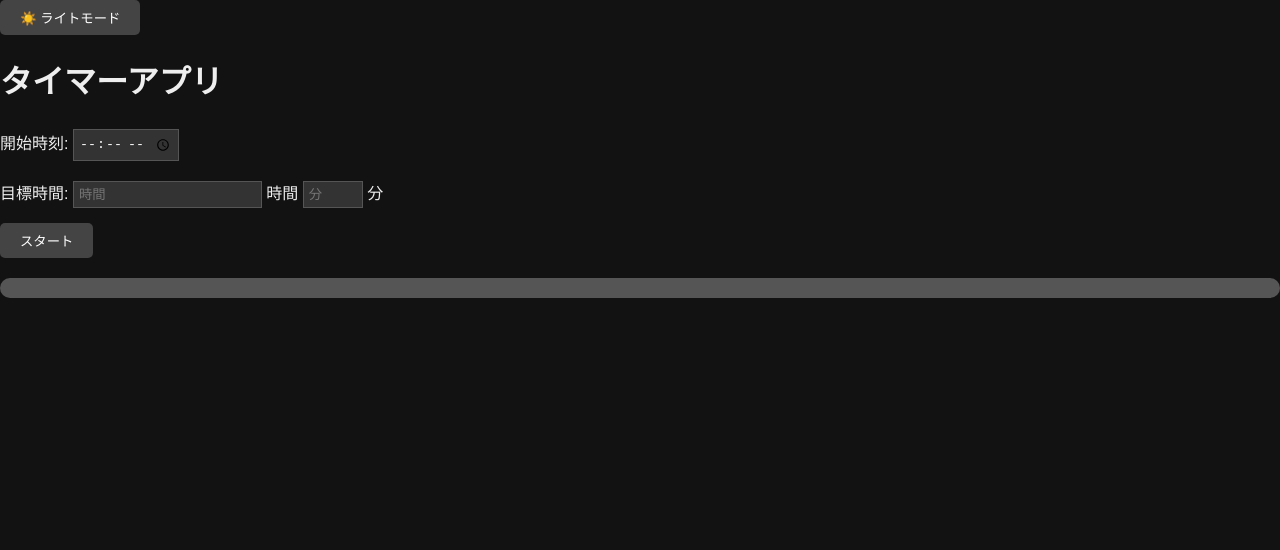
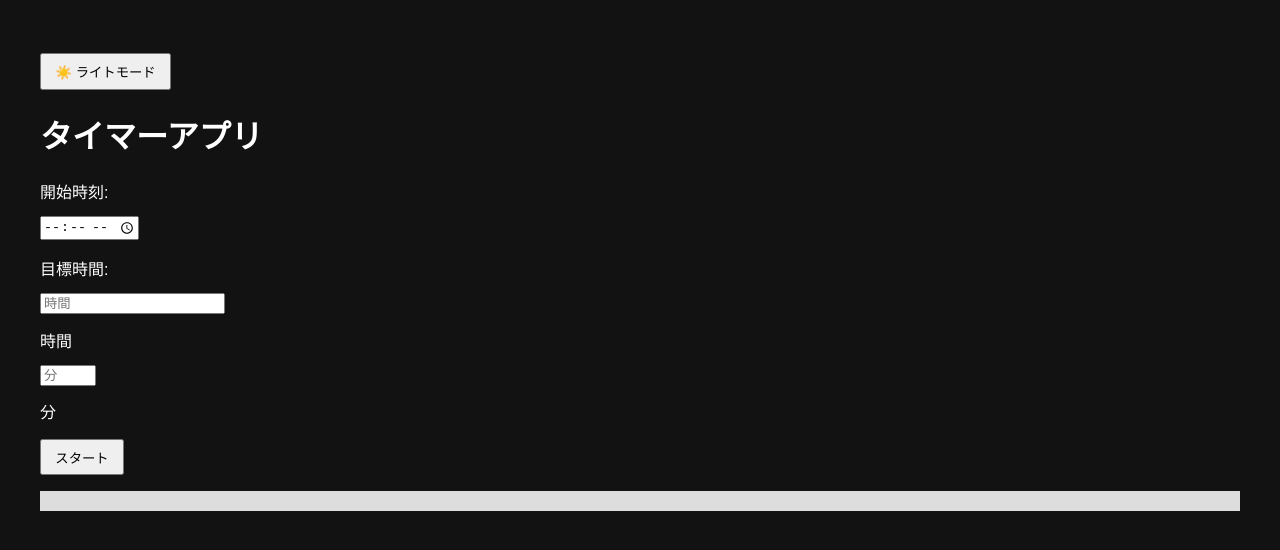
Before and after one commit to ngntik/My-timer, a plain HTML site: page index.html in a window 1280 px wide. Both pictures are taken after a click on the button "🌙 ダークモード". Drawn offline with Linux system fonts and the light colour scheme.

Commit message:
Update style.css

```diff
--- a/style.css
+++ b/style.css
@@ -1,100 +1,34 @@
 body {
   font-family: sans-serif;
-  background-color: #f4f4f4;
-  color: #333;
-  margin: 0;
-  padding: 0;
+  padding: 2em;
+  background-color: white;
+  color: black;
+  transition: background-color 0.3s, color 0.3s;
 }
 
-.container {
-  max-width: 500px;
-  margin: 80px auto;
-  background-color: #fff;
-  padding: 30px;
-  border-radius: 10px;
-  box-shadow: 0 0 10px rgba(0, 0, 0, 0.1);
+.dark {
+  background-color: #121212;
+  color: white;
 }
 
-label {
+label, input, button {
   display: block;
-  margin-bottom: 10px;
-}
-
-input {
-  padding: 5px;
-  margin: 5px 0;
-}
-
-button {
-  padding: 8px 20px;
-  background-color: #1976d2;
-  color: white;
-  border: none;
-  border-radius: 5px;
-  cursor: pointer;
-}
-
-button:hover {
-  background-color: #1565c0;
+  margin: 1em 0;
 }
 
 .progress-container {
   width: 100%;
   height: 20px;
-  background-color: #ddd;
-  border-radius: 10px;
-  margin: 20px 0;
+  background: #ddd;
+  margin-top: 1em;
 }
 
 .progress-bar {
   height: 100%;
+  background: green;
   width: 0%;
-  background-color: #4caf50;
-  border-radius: 10px;
-  transition: width 0.2s ease;
 }
 
-/* ダークモード用スタイル */
-body.dark {
-  background-color: #121212;
-  color: #eee;
+button {
+  padding: 0.5em 1em;
 }
-
-body.dark .container {
-  background-color: #1e1e1e;
-  box-shadow: 0 0 10px rgba(255, 255, 255, 0.05);
-}
-
-body.dark input,
-body.dark input[type="time"] {
-  background-color: #333;
-  color: #fff;
-  border: 1px solid #555;
-}
-
-body.dark button {
-  background-color: #444;
-  color: #fff;
-}
-
-body.dark .progress-container {
-  background-color: #555;
-}
-
-body.dark .progress-bar {
-  background-color: #4caf50;
-}
-
-/* トグルボタン */
-.theme-toggle {
-  position: absolute;
-  top: 20px;
-  right: 20px;
-  padding: 6px 12px;
-  background-color: #333;
-  color: #fff;
-  border: none;
-  border-radius: 6px;
-  cursor: pointer;
-  font-size: 14px;
-}
```
